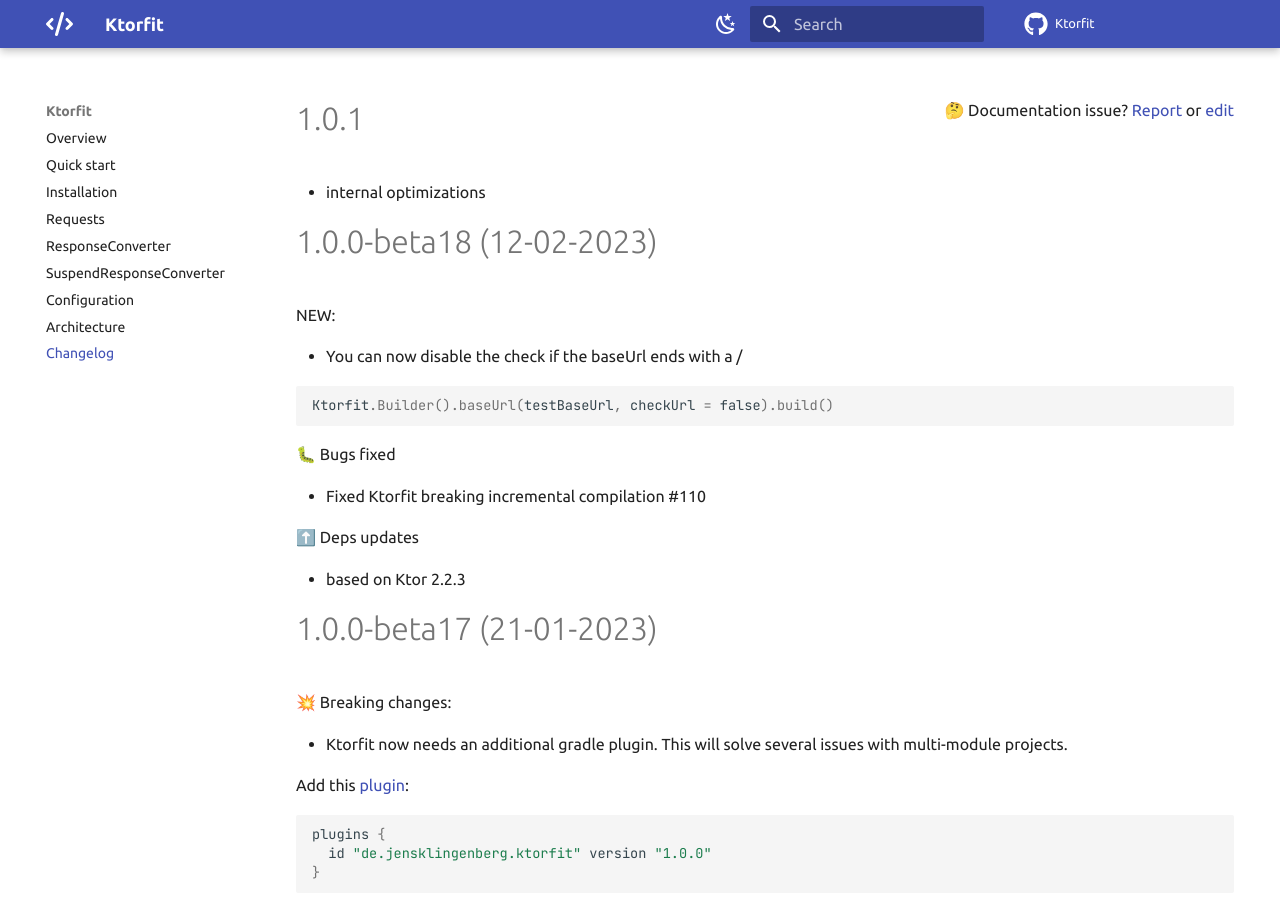
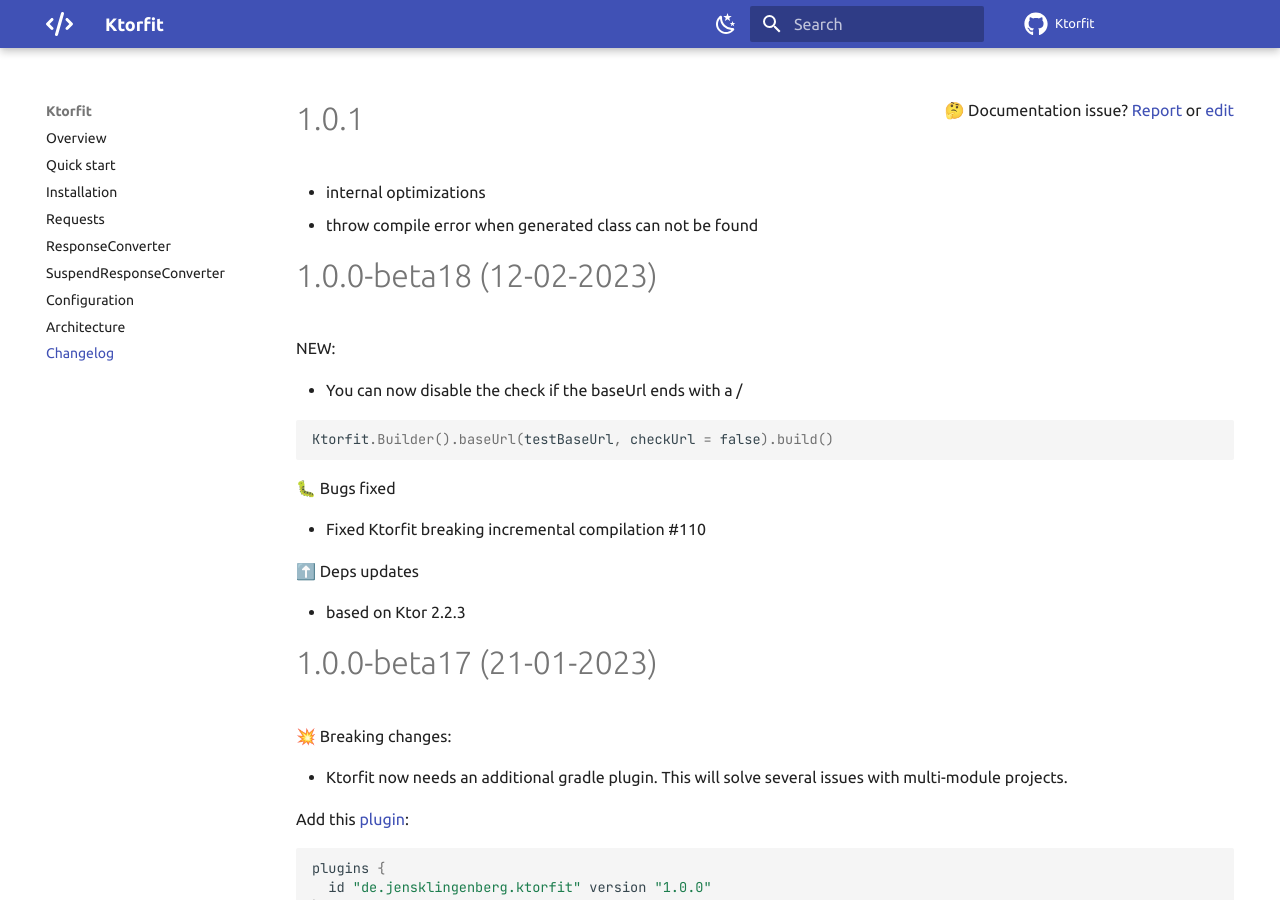
Before and after one commit to Foso/Ktorfit, an MkDocs documentation site: the page built from docs/CHANGELOG.md, in a window 1280 px wide and 900 px high. Built offline with MkDocs 1.6.1 and Material for MkDocs 9.7.7, drawn with Linux system fonts in a browser that asks for light colours; comment, search, counter and statistics services are not loaded.

```diff
--- a/docs/CHANGELOG.md
+++ b/docs/CHANGELOG.md
@@ -1,6 +1,7 @@
 1.0.1
 ========================================
 - internal optimizations
+- throw compile error when generated class can not be found
 
 1.0.0-beta18 (12-02-2023)
 ========================================
```
